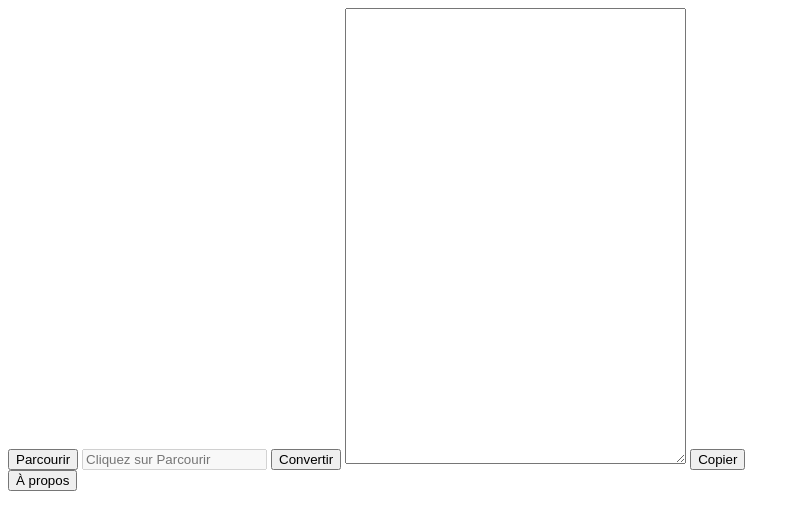
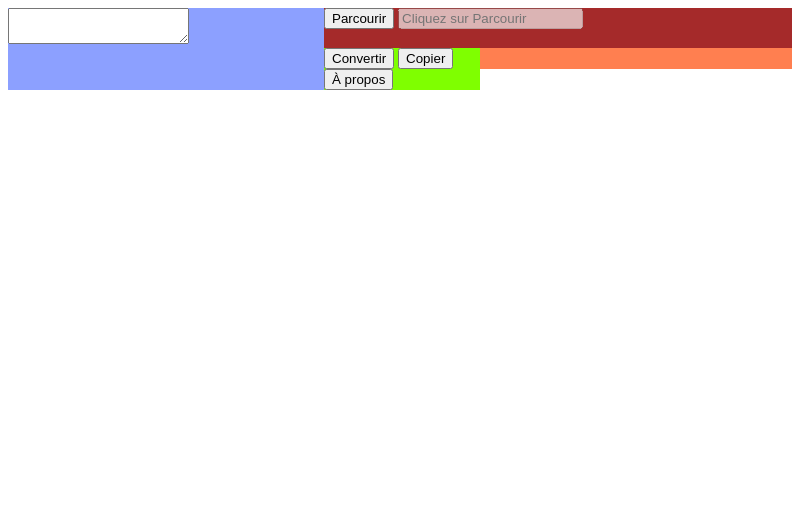
Before and after one commit to Brndan/lettreinfo2, an Electron app: page index.html in a window 800 px wide. Both pictures are taken after a click on the button "Parcourir". Drawn offline with Linux system fonts and the light colour scheme; no server answers.

Commit message:
CSS Grids initial

```diff
--- a/gui.css
+++ b/gui.css
@@ -0,0 +1,31 @@
+#contenu {
+    display: grid;
+    grid-template-areas: "sortie sortie fichiers fichiers fichiers"
+                         "sortie sortie boutons dragndrop dragndrop"
+                         "sortie sortie boutons dragndrop dragndrop"
+                         "sortie sortie boutons . ."
+                         "sortie sortie boutons . .";
+    grid-template-columns: 20vw 1fr 1fr 1fr 1fr;
+    grid-template-rows: 5vh 1fr 1fr 1fr 1fr;
+
+}
+
+#contenu > #sortie {
+    grid-area: sortie;
+    background-color: #8ca0ff;
+}
+
+#contenu > #fichiers{
+    grid-area: fichiers;
+    background-color: brown;
+}
+
+#contenu > #boutons {
+    grid-area: boutons;
+    background-color: chartreuse;
+}
+
+#contenu > #dragndrop {
+    grid-area: dragndrop;
+    background-color: coral;
+}
--- a/index.html
+++ b/index.html
@@ -5,15 +5,24 @@
   <title>Lettreinfo</title>
   <!-- https://electronjs.org/docs/tutorial/security#csp-meta-tag -->
   <meta http-equiv="Content-Security-Policy" content="script-src 'self' 'unsafe-inline' 'unsafe-eval';" />
+  <link rel="stylesheet" type="text/css" href="gui.css">
 </head>
 <body>
   <div id="contenu">
-    <input type="button" name="TrouveFichier" id="parcourir" value="Parcourir" onclick="recupfichier()">
-    <input type="text" name="UrlFichier" id="urlFichier" placeholder="Cliquez sur Parcourir" disabled>
-    <input type="button" name="ConvertitFichier" id="convertir" value="Convertir" onclick="convertirFichier()">
-    <textarea id="afficheHtml" name="afficheHtml" rows="30" cols="40" readonly></textarea>
-    <input type="button" name="copier" id="copier" value="Copier" onclick="pressePapier()">
-    <input type="button" name="apropos" id="apropos" value="À propos" onclick="aPropos()">
+    <div id="sortie">
+      <textarea id="afficheHtml" name="afficheHtml" readonly></textarea>
+    </div>
+    <div id="fichiers">
+      <input type="button" name="TrouveFichier" id="parcourir" value="Parcourir" onclick="recupFichier()">
+      <input type="text" name="urlFichier" id="urlFichier" placeholder="Cliquez sur Parcourir" disabled>
+    </div>
+    <div id="boutons">
+      <input type="button" name="ConvertitFichier" id="convertir" value="Convertir" onclick="convertirFichier()">
+      <input type="button" name="copier" id="copier" value="Copier" onclick="pressePapier()">
+      <input type="button" name="apropos" id="apropos" value="À propos" onclick="aPropos()">
+    </div>
+    <div id="dragndrop"></div>
+
   </div>
 </body>
 <script src="./renderer.js"></script>
--- a/renderer.js
+++ b/renderer.js
@@ -1,23 +1,25 @@
 const { remote } = require('electron')
 const { dialog } = require('electron').remote
 
-function recupfichier() {
-
-    let uriFichier = dialog.showOpenDialogSync(remote.getCurrentWindow(), {
+function recupFichier() {
+    let pathFile = 'essai'
+    alert('pathFile')
+    pathFile = dialog.showOpenDialogSync(remote.getCurrentWindow(), {
         properties: ['openFile'],
         filters: [
             { name: 'HTML', extensions: ['html', 'xhtml'] }
         ]
     })
     document.getElementById("urlFichier").disabled = false
-    document.getElementById("urlFichier").value = uriFichier[0]
+    document.getElementById("urlFichier").value = pathFile[0]
     document.getElementById("urlFichier").disabled = true
 }
 
 
+
 function convertirFichier() {
     const fs = require('fs')
-    let cheminSortie = process.cwd() + '/' + 'lettreexport.html'
+    let cheminSortie = process.cwd() + '/lettreexport.html'
     let cheminFichier = document.getElementById("urlFichier").value
     console.log(cheminFichier)
     let contenuFichier = null
```
